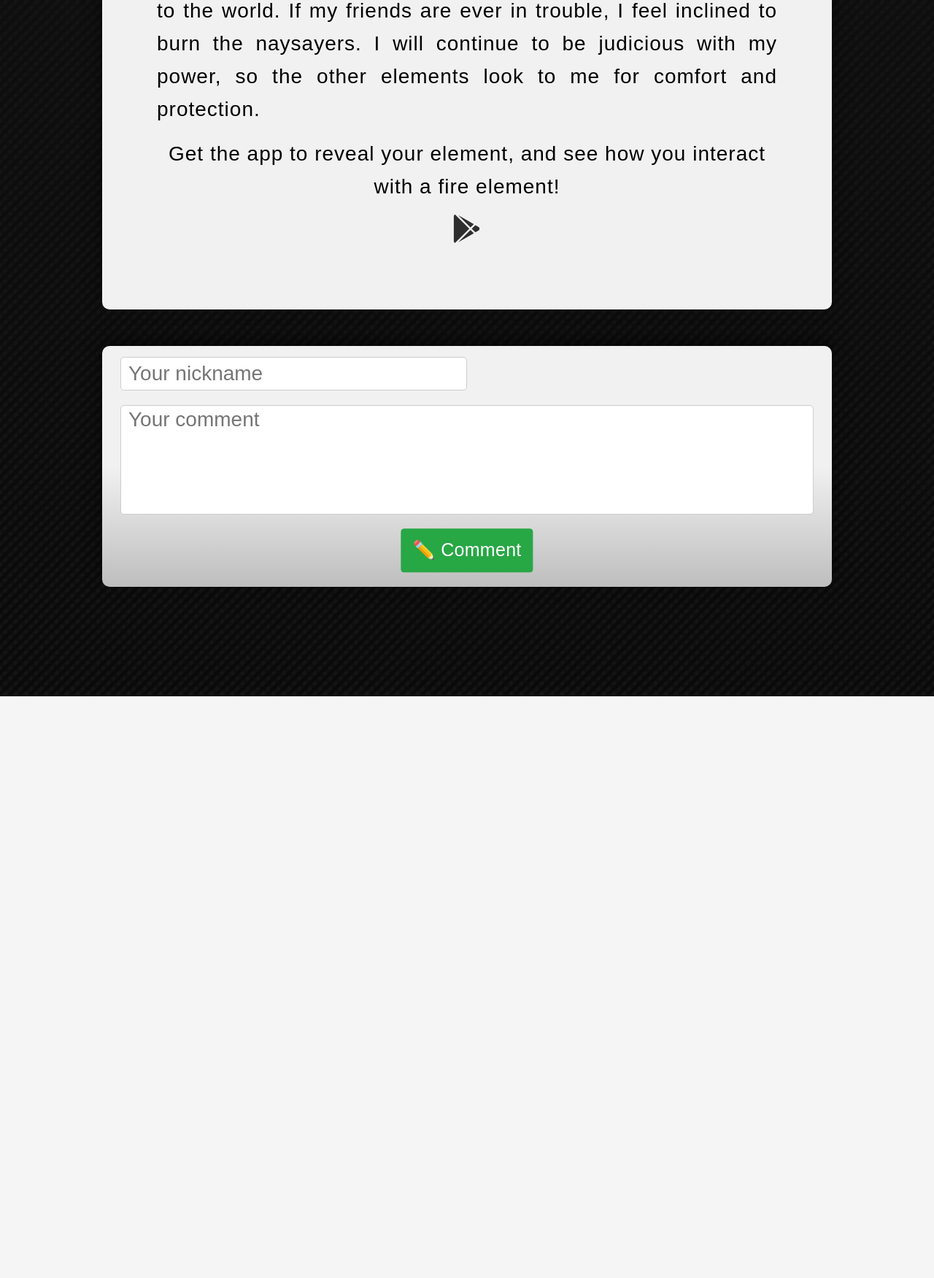
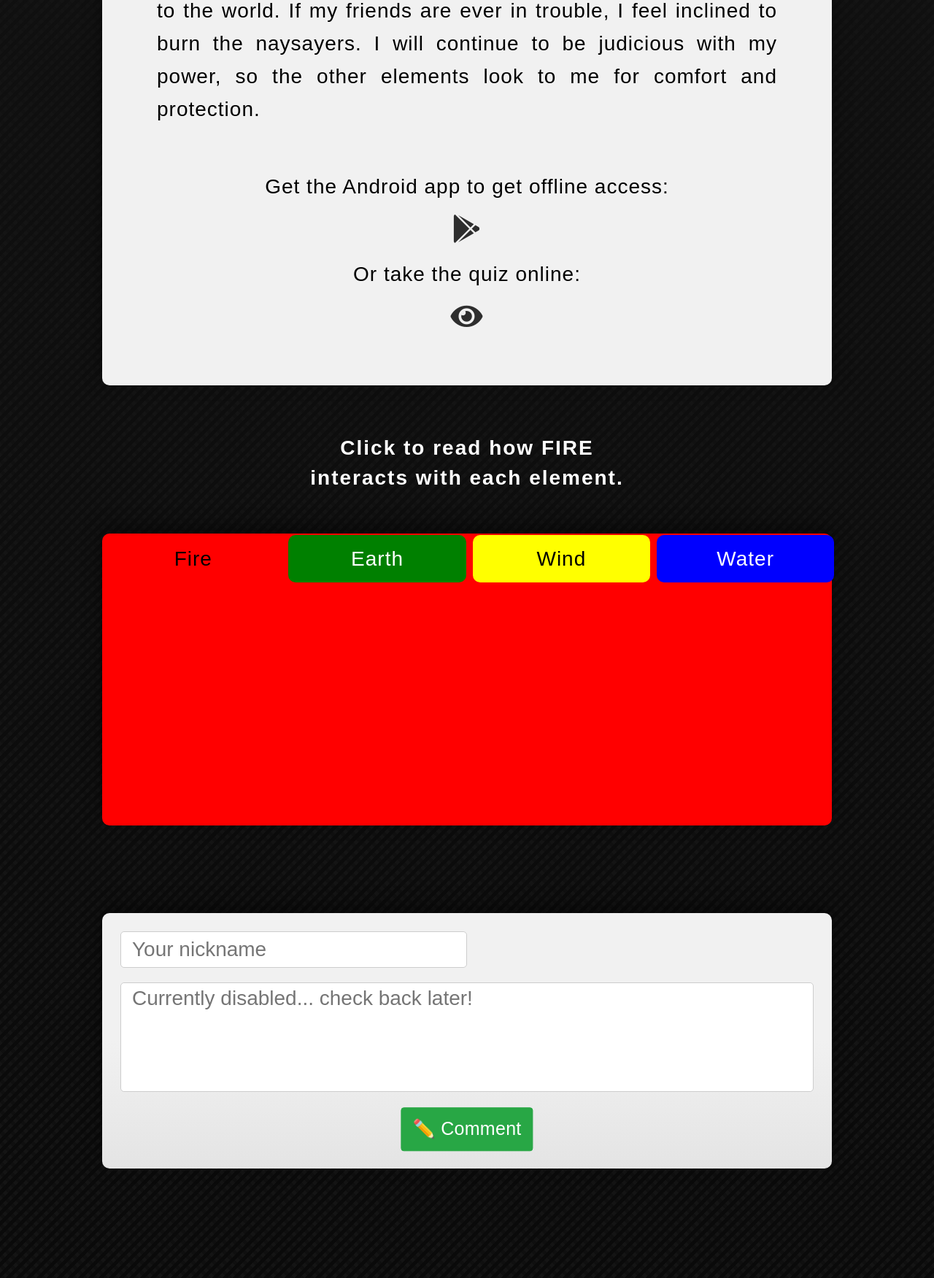
Before and after one commit to Petar-Luketina/My-Element-source, a Django app: template element/templates/fire.html in a window 1280 px wide. Shown: the part 1145-2896 px from the top of the page at 73% size. Before the commit the page ends 2099 px from the top, so only its background shows below. Run offline with Django 3.2, Linux system fonts and the light colour scheme; the template is opened without the code that fills it: most values are stand-ins (such as "Sample title", 1, 10 or a date in 2020); style sheets or scripts are compiled from the project's sources; some libraries are stand-ins or nearby versions; some web fonts are replaced.

Commit message:
Comparing elements section

```diff
--- a/element/static/css/_comments.scss
+++ b/element/static/css/_comments.scss
@@ -15,7 +15,6 @@
     -moz-transition: .3s ;
     -webkit-transition: .3s ;
     transition: .3s;
-
     & a {
         display: block;
         margin-left: auto; margin-right: auto;
@@ -24,7 +23,7 @@
     & #btn-dark {
         font-size: 25px;
         position: absolute;
-        top: 280px;
+        top: 296px;
         left: 50%;
         transform: translate(-50%, -50%);
         padding: 10px 15px;
@@ -32,7 +31,7 @@
     }
 
     & #text, #name {
-        padding: 6px 10px;
+        padding: 8px 15px;
         border-radius: 5px;
         border: 1px solid lighten(gray, 30%);
     }
@@ -75,7 +74,6 @@
     border-radius: 10px;
     position: relative;
     margin-bottom: 20px;
-
     .date {
         color: #28a745;
         font-weight: 500;
@@ -106,7 +104,7 @@
 }
 
 @media (max-width: 767px) {
-    .commentBlock,{
+    .commentBlock {
         padding: 50px 24px;
         margin: 50px 30px;
         font-size: 14px;
@@ -121,12 +119,63 @@
 
 #commentBlock {
     margin-bottom: 0;
-    padding: 25px 25px;
-    height: 330px;
-    background: linear-gradient(#f1f1f1 50%, darken(#f1f1f1, 20%));
+    padding: 35px 25px;
+    height: 350px;
+    background: linear-gradient(#f1f1f1 50%, darken(#f1f1f1, 05%));
     max-width: 1000px;
 }
 
 .bold-name {
     font-weight: 900;
 }
+
+#compareBlock {
+    margin-bottom: 50px;
+    padding: 3px 3px;
+    white-space: nowrap;
+    background: rgba(0,0,0,0);
+    justify-content: justify;
+    box-shadow: none;
+    .element_column {
+        display: inline-block;
+        width: 24.5%;
+        text-align: center;
+        padding: 20px 3px;
+        margin: 0;
+        cursor: pointer;
+        border-radius: 10px;
+    }
+    .element_column:nth-child(2) {
+        background: red;
+     }
+    .element_column:nth-child(3) {
+        background: green;
+        color: white;
+     }
+    .element_column:nth-child(4) {
+        background: yellow;
+     }
+    .element_column:nth-child(5) {
+        background: blue;
+        color: white;
+     }
+ }
+
+#choose-div {
+    position: relative;
+    color: white;
+    padding: 20px 0;
+    text-align: center;
+    font-weight: 900;
+    letter-spacing: 2px;
+    background: transparent;
+    margin-bottom: 30px;
+}
+
+#element-compare {
+    position: relative;
+    top: -270px;
+    height: 400px;
+    background: red;
+    z-index: -1;
+}
--- a/element/static/css/_quiz.scss
+++ b/element/static/css/_quiz.scss
@@ -99,6 +99,7 @@
     height: 200px; width: 200px;
     left: 50%;
     transform: translate(-50%, -50%);
+    cursor:pointer;
 
     &::before {
         position: absolute;
--- a/element/static/css/formatting2.css
+++ b/element/static/css/formatting2.css
@@ -315,13 +315,13 @@ ul {
   .commentBlock #btn-dark {
     font-size: 25px;
     position: absolute;
-    top: 280px;
+    top: 296px;
     left: 50%;
     transform: translate(-50%, -50%);
     padding: 10px 15px;
     letter-spacing: .3px; }
   .commentBlock #text, .commentBlock #name {
-    padding: 6px 10px;
+    padding: 8px 15px;
     border-radius: 5px;
     border: 1px solid #cdcdcd; }
   .commentBlock #text {
@@ -382,13 +382,56 @@ ul {
     margin-bottom: 40px; } }
 #commentBlock {
   margin-bottom: 0;
-  padding: 25px 25px;
-  height: 330px;
-  background: linear-gradient(#f1f1f1 50%, #bebebe);
+  padding: 35px 25px;
+  height: 350px;
+  background: linear-gradient(#f1f1f1 50%, #e4e4e4);
   max-width: 1000px; }
 
 .bold-name {
   font-weight: 900; }
+
+#compareBlock {
+  margin-bottom: 50px;
+  padding: 3px 3px;
+  white-space: nowrap;
+  background: transparent;
+  justify-content: justify;
+  box-shadow: none; }
+  #compareBlock .element_column {
+    display: inline-block;
+    width: 24.5%;
+    text-align: center;
+    padding: 20px 3px;
+    margin: 0;
+    cursor: pointer;
+    border-radius: 10px; }
+  #compareBlock .element_column:nth-child(2) {
+    background: red; }
+  #compareBlock .element_column:nth-child(3) {
+    background: green;
+    color: white; }
+  #compareBlock .element_column:nth-child(4) {
+    background: yellow; }
+  #compareBlock .element_column:nth-child(5) {
+    background: blue;
+    color: white; }
+
+#choose-div {
+  position: relative;
+  color: white;
+  padding: 20px 0;
+  text-align: center;
+  font-weight: 900;
+  letter-spacing: 2px;
+  background: transparent;
+  margin-bottom: 30px; }
+
+#element-compare {
+  position: relative;
+  top: -270px;
+  height: 400px;
+  background: red;
+  z-index: -1; }
 
 #to-fill {
   height: 0px; }
@@ -470,7 +513,8 @@ ul {
   height: 200px;
   width: 200px;
   left: 50%;
-  transform: translate(-50%, -50%); }
+  transform: translate(-50%, -50%);
+  cursor: pointer; }
   #final-button::before {
     position: absolute;
     top: 50%;
@@ -934,7 +978,15 @@ disappear {
 
 .fa-google-play {
   font-size: calc(30px + (26 - 14) * ((100vw - 300px) / (1600 - 300)));
+  color: #2e2e2e;
+  margin-bottom: 20px; }
+
+#element-eye {
+  font-size: calc(30px + (26 - 14) * ((100vw - 300px) / (1600 - 300)));
   color: #2e2e2e; }
+
+#element-eye:hover {
+  color: #2959ad; }
 
 @keyframes dna-fade {
   0% {
--- a/element/static/css/formatting2.scss
+++ b/element/static/css/formatting2.scss
@@ -366,7 +366,6 @@ disappear {
     width: 46px; height: 46px;
     border-radius: 50%;
     background: lighten(gray,34%);
-
 }
 
 #down-arrow:hover {
@@ -394,6 +393,16 @@ disappear {
 .fa-google-play {
     font-size: calc(30px + (26 - 14) * ((100vw - 300px) / (1600 - 300)));
     color: lighten(black,18%);
+    margin-bottom: 20px;
+}
+
+#element-eye {
+    font-size: calc(30px + (26 - 14) * ((100vw - 300px) / (1600 - 300)));
+    color: #2e2e2e;
+}
+
+#element-eye:hover {
+    color: #2959ad;
 }
 
 @keyframes dna-fade {
--- a/element/static/css/formatting3.css
+++ b/element/static/css/formatting3.css
@@ -98,6 +98,11 @@
 .center {
   text-align: center; }
 
+#emoji {
+  text-align: center;
+  font-size: 50px;
+  margin-top: 20px; }
+
 @media (max-width: 1222px) {
   .writingBlock {
     padding: 50px 45px;
--- a/element/static/css/formatting3.scss
+++ b/element/static/css/formatting3.scss
@@ -116,6 +116,13 @@
 }
 
 
+#emoji {
+    text-align: center;
+    font-size: 50px;
+    margin-top: 20px;
+}
+
+
 @media (max-width: 1222px) {
     .writingBlock {
         padding: 50px 45px;
--- a/element/static/java/java1.js
+++ b/element/static/java/java1.js
@@ -61,3 +61,12 @@ $('.dropdown-elements-menu, #elements').mouseleave(function() {
     $('.overlay-a:eq(4)').css('width', '0');
     $('#triangle').css({'transform':'rotate(0deg)', 'top':'29px'})
 });
+
+
+// Emoji Slider
+var emojis = ['😍','😄','😊','😌','😐','😠','😡'];
+
+$( "#slider-id" ).mousemove(function(){
+	var i = $(this).val();
+	$( "#emoji" ).html(emojis[i]);
+});
--- a/element/templates/base2.html
+++ b/element/templates/base2.html
@@ -25,7 +25,7 @@
     <script src="https://code.jquery.com/jquery-3.3.1.js" integrity="sha256-2Kok7MbOyxpgUVvAk/HJ2jigOSYS2auK4Pfzbm7uH60=" crossorigin="anonymous"></script>
     <script src="https://cdnjs.cloudflare.com/ajax/libs/popper.js/1.14.7/umd/popper.min.js" integrity="sha384-UO2eT0CpHqdSJQ6hJty5KVphtPhzWj9WO1clHTMGa3JDZwrnQq4sF86dIHNDz0W1" crossorigin="anonymous"></script>
     <script src="https://stackpath.bootstrapcdn.com/bootstrap/4.3.1/js/bootstrap.min.js" integrity="sha384-JjSmVgyd0p3pXB1rRibZUAYoIIy6OrQ6VrjIEaFf/nJGzIxFDsf4x0xIM+B07jRM" crossorigin="anonymous"></script>
-
+    <script src="https://cdn.jsdelivr.net/npm/js-cookie@2/src/js.cookie.min.js"></script>
     {% block meta %} {% endblock %}
 
     {% block style %} {% endblock %}
--- a/element/templates/comment.html
+++ b/element/templates/comment.html
@@ -8,15 +8,21 @@
     }
 </style>
 
+<div id="compareBlock" class="commentBlock">
+    <div id="choose-div"><p>Click to read how FIRE</p><p>interacts with each element.</p></div>
+    <div class="element_column">Fire</div>
+    <div class="element_column">Earth</div>
+    <div class="element_column">Wind</div>
+    <div class="element_column">Water</div>
+</div>
 
-
+<div class="commentBlock" id="element-compare"> </div>
 
 <div id="commentBlock" class="commentBlock" >
     <button id="btn-dark" class="btn btn-success"> <span>✏️ </span> ️Comment️</button>
     <input id="name" placeholder="Your nickname">
-    <textarea id="text" placeholder="Your comment"></textarea>
+    <textarea id="text" placeholder="Currently disabled... check back later!"></textarea>
 </div>
-
 
 {% for line in comments.items %}
     {% for comment in line %}
@@ -52,7 +58,6 @@
 {% endfor %}
 
 {% block script %}
-
     <script>
         $(window).scroll(function() {
             $('.element-picture').css({'top': String(($(window).scrollTop())/-3) + 'px'});
--- a/element/templates/earth.html
+++ b/element/templates/earth.html
@@ -37,8 +37,11 @@
             <div class="writingBlock">
                 <p class="center">Firm | Level-headed | Down-to-earth</p>
                 <p>Earth is tough and doesn't back down. My emotional stability rivals that of mountains. Like a snow-covered peak, I keep a cool head in difficult situations. When faced with danger, earth has the potential to devastate its surroundings through destructive earthquakes and ravaging rock slides. The other elements unanimously appreciate my levelheadedness much more than my power though. Consequently, I'll continue to use my cool head to guide the other elements to positive change.</p>
-                <p class="center">Get the app to reveal your element, and see how you interact with an earth element!<p>
+                <br />
+                <p class="center">Get the Android app to get offline access:</p>
                 <a class="center fab fa-google-play" href="https://play.google.com/store/apps/details?id=myelement1.myapp"></a>
+                <p class="center">Or take the quiz online:</p>
+                <a id="element-eye" class="center fas fa-eye" href="{% url 'quiz' %}"></a>
             </div>
         </div>
     </header>
--- a/element/templates/fire.html
+++ b/element/templates/fire.html
@@ -38,8 +38,11 @@
             <div class="writingBlock">
                 <p class="center">Bold | Competitive | Unapologetic</p>
                 <p>Fire is fierce and at times uncontrollable. My ferocity allows me to be unapologetically blunt with anyone who asks for an honest opinion. I can be as deadly as a raging wildfire, or as comforting as a campfire. Undoubtedly, people prefer a warm consistent fire so I often try controlling my intensity. There are moments where I need to release my inner flame though. When I see an injustice in the world, my fierce flames bring fairness to the world. If my friends are ever in trouble, I feel inclined to burn the naysayers. I will continue to be judicious with my power, so the other elements look to me for comfort and protection.</p>
-                <p class="center">Get the app to reveal your element, and see how you interact with a fire element!<p>
+                <br />
+                <p class="center">Get the Android app to get offline access:</p>
                 <a class="center fab fa-google-play" href="https://play.google.com/store/apps/details?id=myelement1.myapp"></a>
+                <p class="center">Or take the quiz online:</p>
+                <a id="element-eye" class="center fas fa-eye" href="{% url 'quiz' %}"></a>
             </div>
         </div>
     </header>
--- a/element/templates/quiz.html
+++ b/element/templates/quiz.html
@@ -97,7 +97,5 @@
 
 
 {% block script %}
-
-<script src = '{% static "java/quiz.js" %}'></script>
-
+    <script src = '{% static "java/quiz.js" %}'></script>
 {% endblock %}
--- a/element/templates/science.html
+++ b/element/templates/science.html
@@ -54,7 +54,8 @@
     <div class="writingBlock" id="space">
         <p>To fully understand personality, one must deduce the fact that our personality evolved, just like all other parts of our bodies. Our hands evolved to finely manipulate tools, our legs evolved to traverse long-distances with bipedal motion, and our extraordinary brains evolved to allow us thrive in any corner of the world. Our personalities evolved with the same principles—the traits helped us survive and reproduce, which led those traits to proliferate to the next generations.</p>
         <p>For example, cooperation and kindness helped a group of hunter-gatherers survive because they took care of each other, while anger and rage helped the same group fight off enemies. If we think of these traits on a scale, cooperation can be 0 and aggression is 100. Most people fall in the 50s in the cooperation vs. aggression spectrum. Being either too aggressive or too passive is harmful. Although most of us are around the 50-range, there are a few of us at the 25 and 75 range, and even fewer at the 10 and 90 range. The term for this is 'normal distribution', and all that word means is that more people fall around the 50 range than any other range.</p>
-        <span><input type="range" min="1" max="100" class="slider" id="slider-id"></span>
+        <div id="emoji">😌</div>
+        <span><input type="range" min="0" max="6" step="1" class="slider" id="slider-id"></span>
         <p>Cooperation vs. aggression is just one dichotomy of personality. Scientists discovered five central traits—each with their own dichotomy—through a method known as factor analysis, which was only possible with the increase of computational power. These traits were are formally known as 'The Five Factor Model of Personality' and 'The Big Five Personality Traits', or more commonly as the Big 5. These five traits include: Openness to experience, Conscientiousness, Agreeableness, Extroversion, and Neuroticism."</p>
         <img width="100%" src='../static/pics/Big5.png'/>
         <p>My Element works by assessing your agreeableness and neuroticism then assigning those traits to mystical perceptions of the four elements. The elements can be easily remembered and shared. Water is calm and accommodating; wind is gentle and sporadic; fire is wild and intense; earth is contemplative and unrelenting. The elements are the result of two traits coming together.</p>
@@ -62,8 +63,6 @@
         <img width="70%" src="../static/pics/Chart.png"/>
         <p>And if you find that your element might be incorrect, wait a day or two to complete the quiz again. Many times, people will be between two elements since most of us tend to be in the the figurative 50-range, as described above. Seeing the percentage breakdown of your element can be helpful too, which can be found in the Premium Feature section of the app. Generally, our elements stay the same throughout our lives, since personalities can go through little change—that is NOT to say that people cannot develop, evolve, or change their knowledge, habits, and skills. Note that acquiring a new skill set can bring joy or productivity to one's life but it will not change or alter the personality. It’s always advised to educate yourself and attain new knowledge. Conversely, it's ill advised to beat yourself about every little quirk. For example, if you get waves of anxiety, learn to ride the waves instead of getting beat up by the inevitable waves. In life, we discover who we are more than we change who we are. Cherish yourself.</p>
     </div>
-
-
 </body>
 
 {% endblock %}
--- a/element/templates/water.html
+++ b/element/templates/water.html
@@ -38,8 +38,11 @@
             <div class="writingBlock">
                 <p class="center">Calming | Meditative | Accommodating</p>
                 <p>Water is agile and gracefully moves around all obstacles. Just like water, I clean negative energies with my optimistic disposition. It takes a lot to shift my mood because I'm generally like a calm flowing river. I'm smooth and easy going, which some elements might take advantage of. Every now and then, I have to remind myself that it's okay to give the unappreciative ones my raging rapids. And when someone pushes me to the limit, I wouldn't hesitate to show them the wrath of my waterfall, even though it's not in my nature. I'll keep the good ones floating and wash the rest out to shore.</p>
-                <p class="center">Get the app to reveal your element, and see how you interact with a water element!<p>
+                <br />
+                <p class="center">Get the Android app to get offline access:</p>
                 <a class="center fab fa-google-play" href="https://play.google.com/store/apps/details?id=myelement1.myapp"></a>
+                <p class="center">Or take the quiz online:</p>
+                <a id="element-eye" class="center fas fa-eye" href="{% url 'quiz' %}"></a>
             </div>
         </div>
     </header>
--- a/element/templates/wind.html
+++ b/element/templates/wind.html
@@ -38,8 +38,11 @@
             <div class="writingBlock">
                 <p class="center">Excitable | Empathic | Energetic</p>
                 <p>Wind goes with the flow and is very excitable. Throughout the day, my emotional state sporadically changes, like the sudden shifts of wind. Even though I have these shifts, it is either warming air currents or cooling breezes for others around me. Although wind elements are cheerful, that does not mean we are always carefree. We actually tend to feel anxious quite often, which is okay because it is better to fly with anxiety than stay running from it. Despite my anxiousness and shifts in my weather, people love the positive air that I bring to any room with an open window. My excitability also springs me into action anytime I see someone in need. As a wind element, I keep things positive and circulate the vital air around others.</p>
-                <p class="center">Get the app to reveal your element, and see how you interact with a wind element!<p>
+                <br />
+                <p class="center">Get the Android app to get offline access:</p>
                 <a class="center fab fa-google-play" href="https://play.google.com/store/apps/details?id=myelement1.myapp"></a>
+                <p class="center">Or take the quiz online:</p>
+                <a id="element-eye" class="center fas fa-eye" href="{% url 'quiz' %}"></a>
             </div>
         </div>
     </header>
```
Also changed, not shown: element/static/java/quiz.js (+14 -1 lines), element/templates/stats.html (+0 -14 lines), element/views.py (+32 -11 lines), 2 other files. Lines whose indentation alone changed are shown as unchanged.
